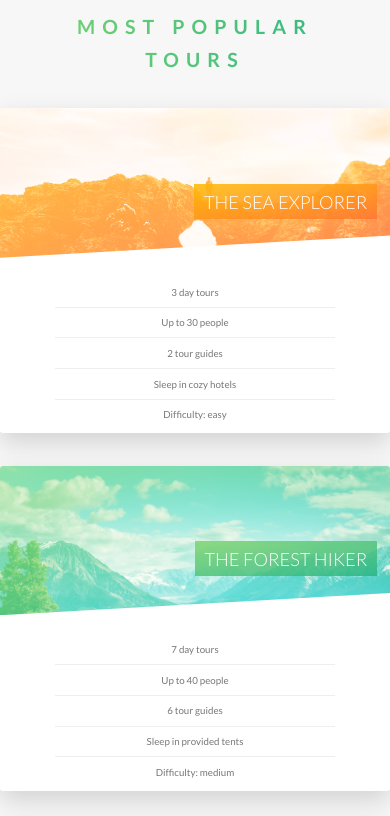
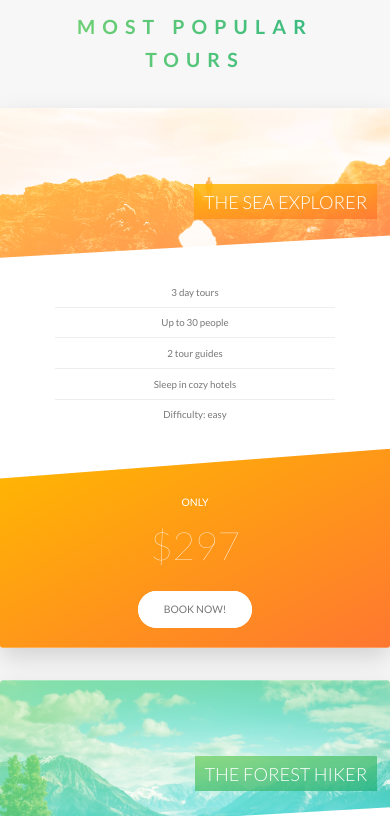
Before and after one commit to TadasBalsys/Natours, a website: page index.html in a window 390 px wide. Shown: the part 2168-2984 px from the top of the page. Drawn offline with Linux system fonts and the light colour scheme.

Commit message:
Added media queries to homepage; card, form, story components.

```diff
--- a/index.html
+++ b/index.html
@@ -351,7 +351,7 @@
                       Small tour group
                     </label>
                   </div>
-                  <div class="form__radio-group u-mb-small">
+                  <div class="form__radio-group">
                     <input
                       type="radio"
                       class="form__radio-input"
--- a/sass/abstracts/_variables.scss
+++ b/sass/abstracts/_variables.scss
@@ -26,6 +26,7 @@ $default-font-size: 1.6rem;
 $grid-width: 114rem;
 $grid-width-medium: 90rem;
 $grid-width-small: 75rem;
+
 $gutter-vertical: 8rem;
 $gutter-vertical-small: 5rem;
 $gutter-horizontal: 6rem;
--- a/sass/components/_card.scss
+++ b/sass/components/_card.scss
@@ -179,4 +179,53 @@
     font-size: 6rem;
     font-weight: 100;
   }
+
+  @include respond-to('tab-port') {
+    height: auto;
+    box-shadow: 0 1.5rem 4rem rgba($color-black, 0.15);
+    background-color: $color-white;
+    border-radius: 3px;
+    overflow: hidden;
+
+    &__side {
+      height: auto;
+      box-shadow: none;
+      position: relative;
+      border-radius: 3px;
+
+      &--back {
+        transform: rotateY(0);
+        -webkit-clip-path: polygon(0 15%, 100% 0, 100% 100%, 0 100%);
+        clip-path: polygon(0 15%, 100% 0, 100% 100%, 0 100%);
+        border-radius: 0;
+      }
+    }
+
+    &:hover &__side--front {
+      transform: rotateY(0);
+    }
+
+    //Card back side style
+    &__cta {
+      @include center-vertical-horizontal;
+      position: relative;
+      top: 0;
+      left: 0;
+      transform: translate(0);
+      width: 100%;
+      padding: 3rem 0;
+    }
+
+    &__price-only {
+      font-size: 2.5 rem;
+    }
+
+    &__price-box {
+      margin: 4rem 0 2rem 0;
+    }
+
+    &__price-value {
+      font-size: 6rem;
+    }
+  }
 }
--- a/sass/components/_form.scss
+++ b/sass/components/_form.scss
@@ -2,6 +2,18 @@
   &__group:not(:last-child) {
     margin-bottom: 3rem;
     // position: relative;
+
+    @include respond-to('phone') {
+      &:nth-child(3){
+        text-align: center;
+      }
+    }
+  }
+
+  &__group:last-child{
+    @include respond-to('phone') {
+      text-align: center;
+    }
   }
 
   &__input {
@@ -16,6 +28,10 @@
     width: 90%;
     display: block;
     transition: all 0.3s;
+
+    @include respond-to('phone') {
+      margin: 0 auto;
+    }
 
     &:focus {
       outline: none;
@@ -89,4 +105,10 @@
   &__radio-input:checked + &__radio-label &__radio-bottom:after {
     opacity: 1;
   }
+
+  &__btn {
+    @include respond-to('phone') {
+      text-align: center;
+    }
+  }
 }
--- a/sass/components/_story.scss
+++ b/sass/components/_story.scss
@@ -7,6 +7,12 @@
   padding: 6rem 0 9rem 9rem;
   font-size: $default-font-size;
   transform: skewX(-12deg);
+
+  @include respond-to('phone') {
+    width: 90%;
+    transform: skew(0);
+    padding: 5rem 5rem 5rem 7rem;
+  }
 
   &__shape {
     width: 15rem;
@@ -19,6 +25,10 @@
     transform: translateX(-3rem) skewX(12.01deg);
     position: relative;
     overflow: hidden;
+
+    @include respond-to('phone') {
+      transform: translateX(-3rem) skewX(0);
+    }
   }
 
   &__image {
@@ -30,6 +40,10 @@
 
   &__text-box {
     transform: skewX(12.01deg);
+
+    @include respond-to('phone') {
+      transform: skew(0);
+    }
   }
 
   &__text {
--- a/sass/pages/_homepage.scss
+++ b/sass/pages/_homepage.scss
@@ -61,7 +61,7 @@
   );
 
   @include respond-to('tab-land') {
-    padding: 10rem 0;
+    padding: 6rem 0;
   }
 }
 
@@ -76,10 +76,39 @@
   background-size: cover;
   border-radius: 3px;
   box-shadow: 0 1.5rem 4rem rgba($color-black, 0.2);
-  // height: 50rem;
+
+  @include respond-to('tab-port') {
+    background-image: linear-gradient(
+        105deg,
+        rgba($color-white, 0.8) 0%,
+        rgba($color-white, 0.8) 65%,
+        transparent 50%
+      ),
+      url('../img/nat-10.jpg');
+  }
+
+  @include respond-to('phone') {
+    // Somehow transparent value in this background-image property is not applying
+    background-image: linear-gradient(
+        to right,
+        rgba($color-white, 0.8) 0%,
+        rgba($color-white, 0.8) 100%,
+        transparent 45%
+      ),
+      url('../img/nat-10.jpg');
+  }
 
   &__form {
     width: 50%;
     padding: 6rem;
+
+    @include respond-to('tab-port') {
+      width: 70%;
+      padding: 4rem;
+    }
+    @include respond-to('phone') {
+      width: 100%;
+      padding: 3rem;
+    }
   }
 }
```
Also changed, not shown: css/style.css.
